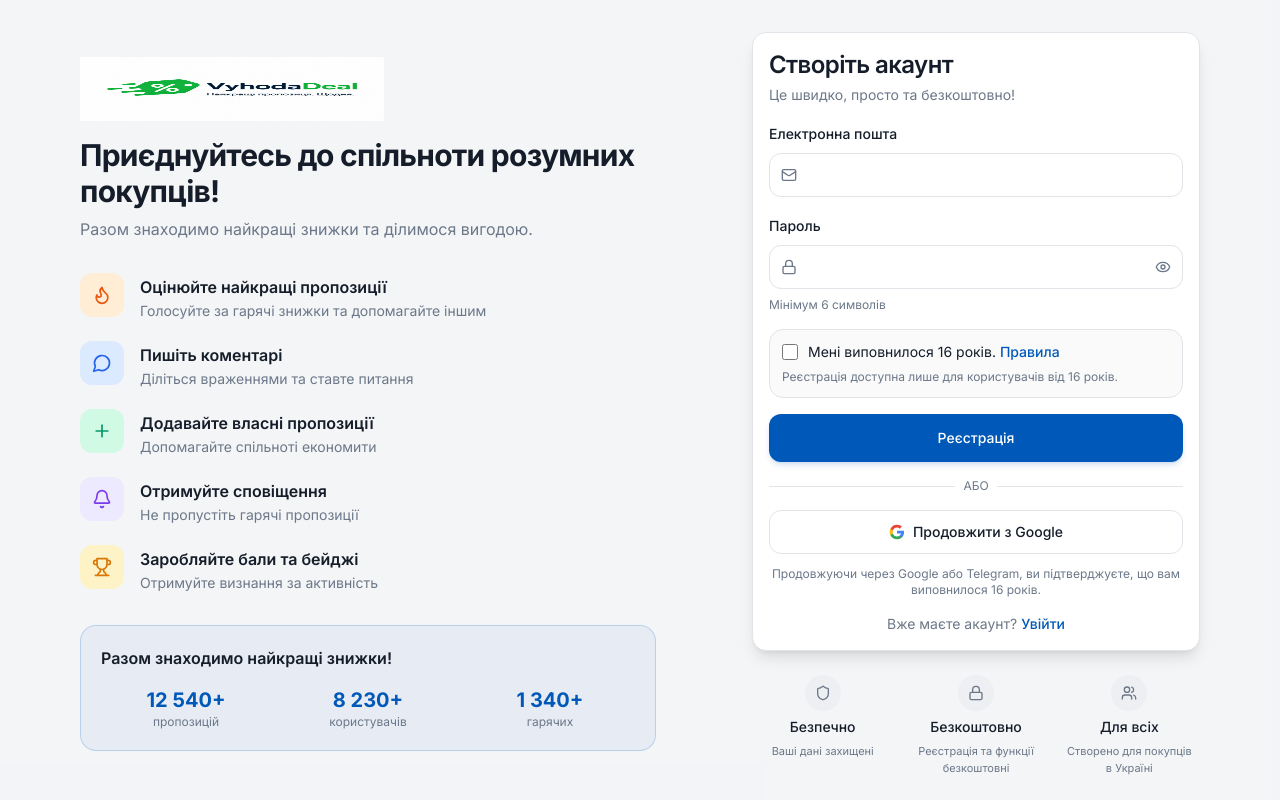
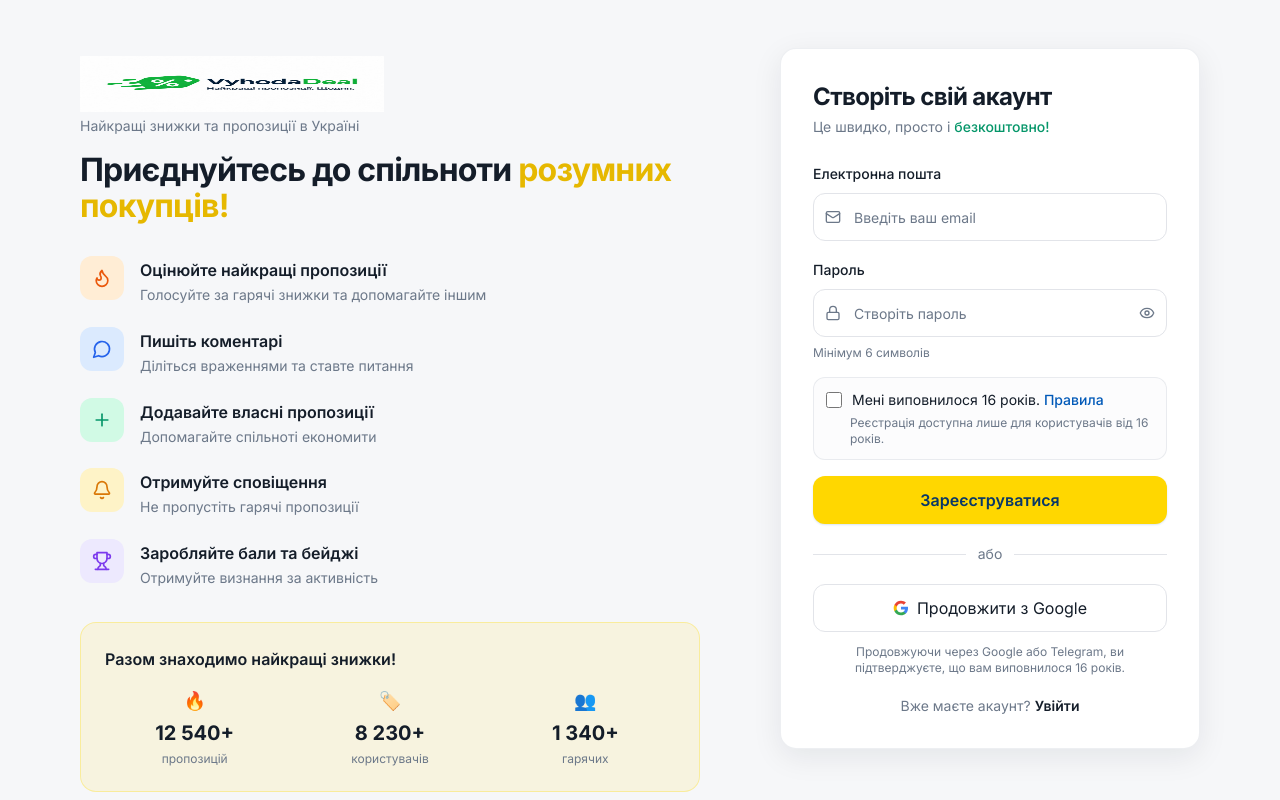
Before and after one commit to martinochs/dealua, a Next.js app: page /register in a window 1280 px wide. Shown: the top 800 px of the page. Built offline with nearby package versions, Linux system fonts and the light colour scheme; no server answers.

Commit message:
Redesign register page with two-column layout, benefits panel, and updated Ukrainian copy.

```diff
--- a/app/(auth)/register/page.tsx
+++ b/app/(auth)/register/page.tsx
@@ -10,7 +10,7 @@ import { t } from "@/lib/i18n/uk";
 export default function RegisterPage() {
   if (isMockMode()) {
     return (
-      <div className="flex min-h-screen items-center justify-center bg-muted/30 p-4">
+      <div className="flex min-h-screen items-center justify-center bg-background p-4">
         <Card className="w-full max-w-md">
           <CardContent className="space-y-4 pt-6 text-center">
             <p className="text-lg font-medium">{t("auth.register")}</p>
@@ -28,14 +28,15 @@ export default function RegisterPage() {
   }
 
   return (
-    <div className="min-h-screen bg-muted/30">
-      <div className="container mx-auto flex min-h-screen flex-col items-center justify-center gap-8 px-4 py-8 lg:flex-row lg:items-center lg:justify-center lg:gap-16 xl:gap-24">
-        <RegisterBenefitsPanel variant="compact" className="w-full max-w-md lg:hidden" />
-        <RegisterBenefitsPanel variant="full" className="hidden w-full max-w-xl lg:flex lg:flex-1" />
-        <div className="w-full max-w-md shrink-0 lg:flex-1 lg:max-w-md">
-          <RegisterForm />
-          <RegisterTrustBadges />
+    <div className="min-h-screen bg-background">
+      <div className="container mx-auto flex min-h-screen max-w-6xl flex-col px-4 py-8 sm:py-10 lg:py-12">
+        <div className="flex flex-1 flex-col items-center gap-10 lg:flex-row lg:items-start lg:justify-between lg:gap-12 xl:gap-20">
+          <RegisterBenefitsPanel className="lg:flex-1" />
+          <div className="w-full max-w-md shrink-0 lg:flex-1 lg:max-w-[420px]">
+            <RegisterForm />
+          </div>
         </div>
+        <RegisterTrustBadges className="mt-10 lg:mt-14" />
       </div>
     </div>
   );
--- a/components/auth/AuthDivider.tsx
+++ b/components/auth/AuthDivider.tsx
@@ -6,8 +6,8 @@ export function AuthDivider() {
       <div className="absolute inset-0 flex items-center">
         <span className="w-full border-t" />
       </div>
-      <div className="relative flex justify-center text-xs uppercase">
-        <span className="bg-card px-2 text-muted-foreground">{t("auth.or")}</span>
+      <div className="relative flex justify-center text-sm">
+        <span className="bg-card px-3 text-muted-foreground">{t("auth.or")}</span>
       </div>
     </div>
   );
--- a/components/auth/GoogleSignInButton.tsx
+++ b/components/auth/GoogleSignInButton.tsx
@@ -69,7 +69,7 @@ export function GoogleSignInButton({ next }: GoogleSignInButtonProps) {
       <Button
         type="button"
         variant="outline"
-        className="w-full"
+        className="h-12 w-full rounded-xl border-input bg-card text-base font-normal shadow-none hover:bg-muted/40"
         onClick={handleGoogleSignIn}
         disabled={isLoading}
       >
--- a/components/auth/RegisterBenefitsPanel.tsx
+++ b/components/auth/RegisterBenefitsPanel.tsx
@@ -14,42 +14,31 @@ const benefitColors = [
   "bg-orange-100 text-orange-600",
   "bg-blue-100 text-blue-600",
   "bg-emerald-100 text-emerald-600",
+  "bg-amber-100 text-amber-600",
   "bg-violet-100 text-violet-600",
-  "bg-amber-100 text-amber-600",
 ] as const;
+
+const statEmojis = ["🔥", "🏷️", "👥"] as const;
 
 interface RegisterBenefitsPanelProps {
   className?: string;
-  variant?: "full" | "compact";
 }
 
-export function RegisterBenefitsPanel({
-  className,
-  variant = "full",
-}: RegisterBenefitsPanelProps) {
-  const { registerBenefits } = uk.auth;
+export function RegisterBenefitsPanel({ className }: RegisterBenefitsPanelProps) {
+  const { registerBenefits, registerTagline } = uk.auth;
   const benefits = registerBenefits.items;
 
-  if (variant === "compact") {
-    return (
-      <div className={cn("space-y-3 text-center lg:hidden", className)}>
-        <Logo heightClass="h-12" className="items-center" />
-        <h1 className="text-xl font-bold tracking-tight">{registerBenefits.headline}</h1>
-        <p className="text-sm text-muted-foreground">{registerBenefits.subheadline}</p>
-      </div>
-    );
-  }
-
   return (
-    <div className={cn("flex flex-col gap-8", className)}>
+    <div className={cn("flex w-full max-w-xl flex-col gap-8 lg:max-w-none lg:pt-2", className)}>
       <div className="space-y-4">
-        <Logo heightClass="h-14 sm:h-16" link={false} />
-        <div className="space-y-2">
-          <h1 className="text-2xl font-bold tracking-tight sm:text-3xl">
-            {registerBenefits.headline}
-          </h1>
-          <p className="text-muted-foreground">{registerBenefits.subheadline}</p>
+        <div className="space-y-1">
+          <Logo heightClass="h-12 sm:h-14" link={false} />
+          <p className="text-sm text-muted-foreground">{registerTagline}</p>
         </div>
+        <h1 className="text-2xl font-bold leading-tight tracking-tight sm:text-3xl lg:text-[2rem]">
+          {registerBenefits.headlinePrefix}{" "}
+          <span className="text-[#E6B800]">{registerBenefits.headlineHighlight}</span>
+        </h1>
       </div>
 
       <ul className="space-y-5">
@@ -66,22 +55,25 @@ export function RegisterBenefitsPanel({
                 <Icon className="h-5 w-5" aria-hidden="true" />
               </div>
               <div className="space-y-0.5 pt-0.5">
-                <p className="font-semibold">{benefit.title}</p>
-                <p className="text-sm text-muted-foreground">{benefit.description}</p>
+                <p className="font-semibold text-foreground">{benefit.title}</p>
+                <p className="text-sm leading-relaxed text-muted-foreground">{benefit.description}</p>
               </div>
             </li>
           );
         })}
       </ul>
 
-      <div className="rounded-2xl border border-primary/20 bg-primary/5 p-5">
-        <p className="font-semibold">{registerBenefits.statsTitle}</p>
-        <div className="mt-4 grid grid-cols-3 gap-3 text-center">
-          {registerBenefits.stats.map((stat) => (
-              <div key={stat.label}>
-                <p className="text-lg font-bold text-primary sm:text-xl">{stat.value}</p>
-                <p className="text-xs text-muted-foreground">{stat.label}</p>
-              </div>
+      <div className="rounded-2xl border border-uk-yellow/30 bg-uk-yellow/10 p-5 sm:p-6">
+        <p className="font-semibold text-foreground">{registerBenefits.statsTitle}</p>
+        <div className="mt-4 grid grid-cols-3 gap-2 text-center sm:gap-4">
+          {registerBenefits.stats.map((stat, index) => (
+            <div key={stat.label} className="space-y-1">
+              <p className="text-lg" aria-hidden="true">
+                {statEmojis[index] ?? "•"}
+              </p>
+              <p className="text-lg font-bold text-foreground sm:text-xl">{stat.value}</p>
+              <p className="text-xs text-muted-foreground">{stat.label}</p>
+            </div>
           ))}
         </div>
       </div>
--- a/components/auth/RegisterForm.tsx
+++ b/components/auth/RegisterForm.tsx
@@ -6,12 +6,14 @@ import { Eye, EyeOff, Lock, Mail, MailCheck } from "lucide-react";
 import { Button } from "@/components/ui/button";
 import { Input } from "@/components/ui/input";
 import { Label } from "@/components/ui/label";
-import { Card, CardContent, CardHeader, CardTitle } from "@/components/ui/card";
 import { AuthDivider } from "@/components/auth/AuthDivider";
 import { GoogleSignInButton } from "@/components/auth/GoogleSignInButton";
 import { TelegramSignInButton } from "@/components/auth/TelegramSignInButton";
 import { registerAction, type ActionResult } from "@/lib/actions/auth";
 import { t } from "@/lib/i18n/uk";
+
+const cardClassName =
+  "w-full rounded-2xl border border-border/60 bg-card p-6 shadow-[0_8px_30px_rgba(15,23,42,0.08)] sm:p-8";
 
 export function RegisterForm() {
   const [showPassword, setShowPassword] = useState(false);
@@ -22,8 +24,8 @@ export function RegisterForm() {
 
   if (state.emailConfirmationRequired) {
     return (
-      <Card className="w-full shadow-lg">
-        <CardContent className="space-y-4 pt-8 text-center">
+      <div className={cardClassName}>
+        <div className="space-y-4 pt-2 text-center">
           <div className="mx-auto flex h-12 w-12 items-center justify-center rounded-full bg-primary/10 text-primary">
             <MailCheck className="h-6 w-6" aria-hidden />
           </div>
@@ -35,21 +37,25 @@ export function RegisterForm() {
             )}
             <p className="text-xs text-muted-foreground">{t("auth.confirmEmailSpamHint")}</p>
           </div>
-          <Button asChild className="w-full" size="lg">
+          <Button asChild className="h-12 w-full rounded-xl bg-uk-yellow text-uk-yellow-foreground hover:brightness-105">
             <Link href="/login">{t("auth.confirmEmailGoToLogin")}</Link>
           </Button>
-        </CardContent>
-      </Card>
+        </div>
+      </div>
     );
   }
 
   return (
-    <Card className="w-full shadow-lg">
-      <CardHeader className="space-y-1 pb-4">
-        <CardTitle className="text-2xl">{t("auth.createAccount")}</CardTitle>
-        <p className="text-sm text-muted-foreground">{t("auth.createAccountSubtitle")}</p>
-      </CardHeader>
-      <CardContent className="space-y-4">
+    <div className={cardClassName}>
+      <div className="space-y-1 pb-6">
+        <h2 className="text-2xl font-bold tracking-tight">{t("auth.createAccount")}</h2>
+        <p className="text-sm text-muted-foreground">
+          {t("auth.createAccountSubtitle")}{" "}
+          <span className="font-medium text-emerald-600">{t("auth.createAccountSubtitleFree")}</span>
+        </p>
+      </div>
+
+      <div className="space-y-5">
         <form action={formAction} className="space-y-4">
           {state.error && <p className="text-sm text-destructive">{state.error}</p>}
 
@@ -63,7 +69,8 @@ export function RegisterForm() {
                 type="email"
                 required
                 autoComplete="email"
-                className="pl-10"
+                placeholder={t("auth.emailPlaceholder")}
+                className="h-12 rounded-xl pl-10"
               />
             </div>
           </div>
@@ -79,7 +86,8 @@ export function RegisterForm() {
                 required
                 minLength={6}
                 autoComplete="new-password"
-                className="pl-10 pr-10"
+                placeholder={t("auth.passwordPlaceholder")}
+                className="h-12 rounded-xl pl-10 pr-10"
               />
               <button
                 type="button"
@@ -93,7 +101,7 @@ export function RegisterForm() {
             <p className="text-xs text-muted-foreground">{t("auth.passwordHint")}</p>
           </div>
 
-          <div className="space-y-2 rounded-lg border bg-muted/30 p-3">
+          <div className="space-y-1.5 rounded-xl border border-border/70 bg-muted/20 p-3">
             <label htmlFor="age_confirmed" className="flex cursor-pointer items-start gap-2.5">
               <input
                 id="age_confirmed"
@@ -109,11 +117,15 @@ export function RegisterForm() {
                 </Link>
               </span>
             </label>
-            <p className="text-xs text-muted-foreground">{t("auth.ageConfirmHint")}</p>
+            <p className="pl-6 text-xs text-muted-foreground">{t("auth.ageConfirmHint")}</p>
           </div>
 
-          <Button type="submit" className="w-full" size="lg" disabled={isPending}>
-            {t("auth.register")}
+          <Button
+            type="submit"
+            className="h-12 w-full rounded-xl bg-uk-yellow text-base font-semibold text-uk-yellow-foreground shadow-sm hover:brightness-105"
+            disabled={isPending}
+          >
+            {t("auth.registerSubmit")}
           </Button>
         </form>
 
@@ -127,11 +139,11 @@ export function RegisterForm() {
 
         <p className="text-center text-sm text-muted-foreground">
           {t("auth.hasAccount")}{" "}
-          <Link href="/login" className="font-medium text-primary hover:underline">
+          <Link href="/login" className="font-semibold text-foreground hover:text-primary hover:underline">
             {t("auth.login")}
           </Link>
         </p>
-      </CardContent>
-    </Card>
+      </div>
+    </div>
   );
 }
--- a/components/auth/RegisterTrustBadges.tsx
+++ b/components/auth/RegisterTrustBadges.tsx
@@ -1,22 +1,42 @@
 import { Lock, Shield, Users } from "lucide-react";
 import { uk } from "@/lib/i18n/uk";
+import { cn } from "@/lib/utils";
 
 const icons = [Shield, Lock, Users] as const;
+const iconColors = [
+  "bg-emerald-100 text-emerald-600",
+  "bg-blue-100 text-blue-600",
+  "bg-violet-100 text-violet-600",
+] as const;
 
-export function RegisterTrustBadges() {
+interface RegisterTrustBadgesProps {
+  className?: string;
+}
+
+export function RegisterTrustBadges({ className }: RegisterTrustBadgesProps) {
   const badges = uk.auth.registerTrust.items;
 
   return (
-    <div className="mt-6 grid grid-cols-3 gap-3 text-center">
+    <div
+      className={cn(
+        "mx-auto grid w-full max-w-3xl grid-cols-3 gap-4 border-t border-border/60 pt-8 text-center sm:gap-6",
+        className
+      )}
+    >
       {badges.map((badge, index) => {
         const Icon = icons[index] ?? Shield;
         return (
-          <div key={badge.title} className="space-y-1.5 px-1">
-            <div className="mx-auto flex h-9 w-9 items-center justify-center rounded-full bg-muted">
-              <Icon className="h-4 w-4 text-muted-foreground" aria-hidden="true" />
+          <div key={badge.title} className="space-y-2 px-1">
+            <div
+              className={cn(
+                "mx-auto flex h-10 w-10 items-center justify-center rounded-full",
+                iconColors[index] ?? iconColors[0]
+              )}
+            >
+              <Icon className="h-4 w-4" aria-hidden="true" />
             </div>
-            <p className="text-xs font-medium sm:text-sm">{badge.title}</p>
-            <p className="hidden text-[11px] text-muted-foreground sm:block">{badge.description}</p>
+            <p className="text-sm font-semibold text-foreground">{badge.title}</p>
+            <p className="text-xs leading-relaxed text-muted-foreground">{badge.description}</p>
           </div>
         );
       })}
--- a/components/auth/TelegramSignInButton.tsx
+++ b/components/auth/TelegramSignInButton.tsx
@@ -44,6 +44,7 @@ export function TelegramSignInButton({ next }: TelegramSignInButtonProps) {
     script.async = true;
     script.setAttribute("data-telegram-login", botUsername);
     script.setAttribute("data-size", "large");
+    script.setAttribute("data-radius", "12");
     script.setAttribute("data-onauth", "onTelegramAuth(user)");
     script.setAttribute("data-request-access", "write");
 
@@ -62,7 +63,7 @@ export function TelegramSignInButton({ next }: TelegramSignInButtonProps) {
     <div className="space-y-2">
       <div
         ref={containerRef}
-        className={`flex justify-center ${isLoading ? "pointer-events-none opacity-60" : ""}`}
+        className={`flex w-full justify-center [&>iframe]:!w-full ${isLoading ? "pointer-events-none opacity-60" : ""}`}
         aria-busy={isLoading}
       />
       {isLoading && (
--- a/lib/i18n/uk.ts
+++ b/lib/i18n/uk.ts
@@ -121,15 +121,20 @@ const uk = {
     continueWithGoogle: "Продовжити з Google",
     googleLoading: "Перенаправлення…",
     googleError: "Не вдалося увійти через Google",
-    continueWithTelegram: "Увійти через Telegram",
+    continueWithTelegram: "Продовжити з Telegram",
     telegramLoading: "Вхід через Telegram…",
     telegramError: "Не вдалося увійти через Telegram",
     telegramUnavailable: "Вхід через Telegram недоступний",
     or: "або",
     oauthCallbackError: "Не вдалося завершити вхід. Спробуйте ще раз.",
-    createAccount: "Створіть акаунт",
-    createAccountSubtitle: "Це швидко, просто та безкоштовно!",
+    createAccount: "Створіть свій акаунт",
+    createAccountSubtitle: "Це швидко, просто і",
+    createAccountSubtitleFree: "безкоштовно!",
+    registerSubmit: "Зареєструватися",
+    emailPlaceholder: "Введіть ваш email",
+    passwordPlaceholder: "Створіть пароль",
     passwordHint: "Мінімум 6 символів",
+    registerTagline: "Найкращі знижки та пропозиції в Україні",
     confirmEmailTitle: "Перевірте поштову скриньку",
     confirmEmailDescription:
       "Ми надіслали лист із посиланням для підтвердження. Перейдіть за посиланням, щоб активувати акаунт, а потім увійдіть.",
@@ -141,7 +146,8 @@ const uk = {
     ageConfirmOAuth:
       "Продовжуючи через Google або Telegram, ви підтверджуєте, що вам виповнилося 16 років.",
     registerBenefits: {
-      headline: "Приєднуйтесь до спільноти розумних покупців!",
+      headlinePrefix: "Приєднуйтесь до спільноти",
+      headlineHighlight: "розумних покупців!",
       subheadline: "Разом знаходимо найкращі знижки та ділимося вигодою.",
       statsTitle: "Разом знаходимо найкращі знижки!",
       items: [
```
